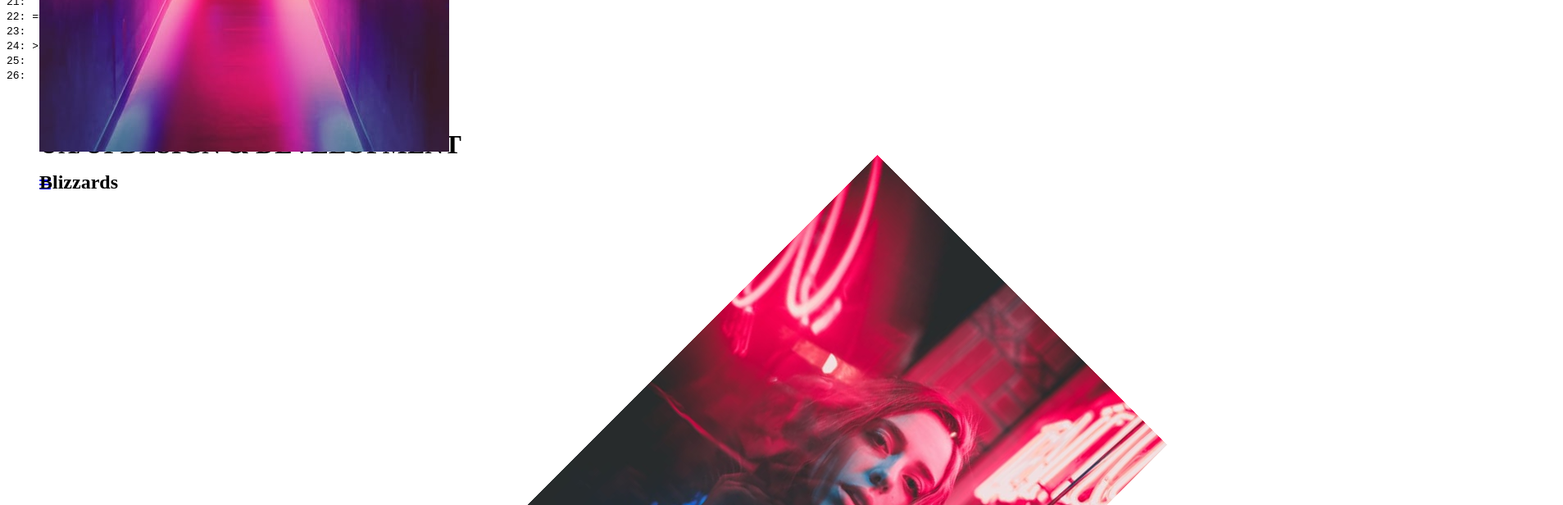
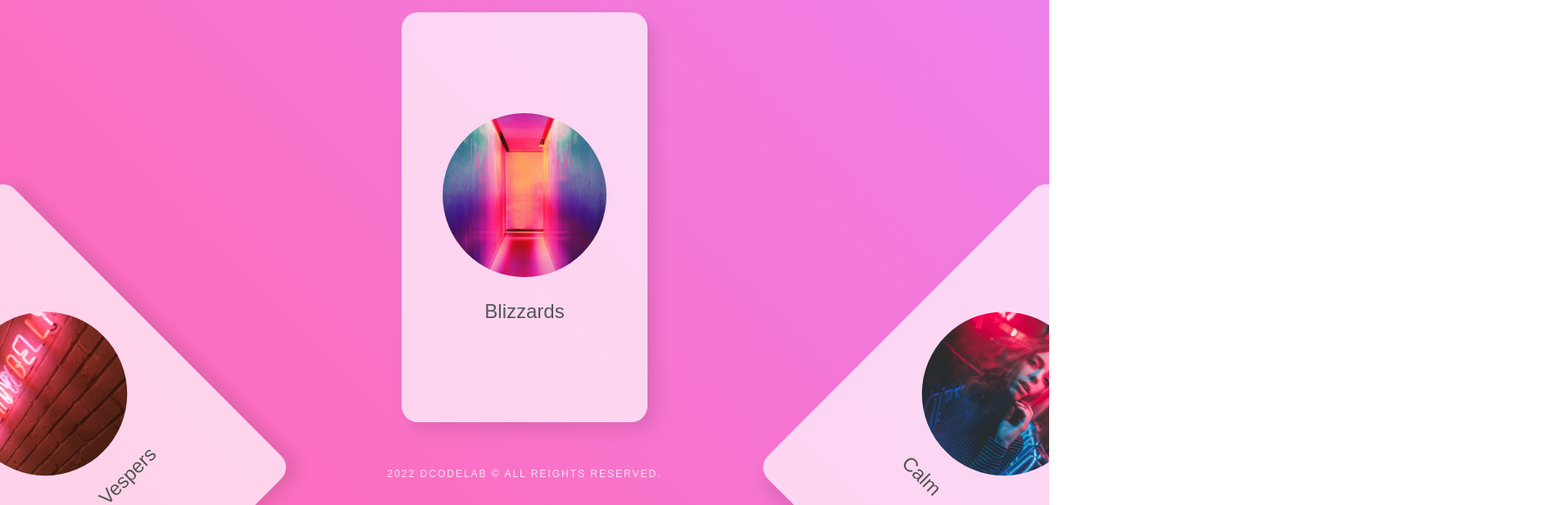
Before and after one commit to blueisis/react, a React (Create React App) app: page / in a window 1280 px wide. Shown: the part 160-776 px from the top of the page at 82% size, 1907 px wide, since content can reach past the window. Built offline with nearby package versions, Linux system fonts and the light colour scheme.

Commit message:
컴포넌트 Panal 수정

```diff
--- a/src/css/style.css
+++ b/src/css/style.css
@@ -1,57 +1,93 @@
-/*
-Error: Invalid CSS after "...gin-top: -225px": expected "{", was ";"
-        on line 21 of src/scss/style.scss
+* {
+  margin: 0px;
+  padding: 0px;
+  box-sizing: border-box; }
 
-16: 		position: absolute;
-17: 		top: 150%;
-18: 		left: 50%;
-19: 		margin-left: -150px;
-20: <<<<<<< HEAD
-21: 		margin-top: -225px;
-22: =======
-23: 		margin-top: -220px;
-24: >>>>>>> 16d08f0fb7372d8c09cd9fb99c8e695af731040e
-25:
-26: 		article {
+ul, ol {
+  list-style: none; }
 
-Backtrace:
-src/scss/style.scss:21
-C:/Ruby26-x64/lib/ruby/gems/2.6.0/gems/sass-3.7.4/lib/sass/scss/parser.rb:1308:in `expected'
-C:/Ruby26-x64/lib/ruby/gems/2.6.0/gems/sass-3.7.4/lib/sass/scss/parser.rb:1238:in `expected'
-C:/Ruby26-x64/lib/ruby/gems/2.6.0/gems/sass-3.7.4/lib/sass/scss/parser.rb:1233:in `tok!'
-C:/Ruby26-x64/lib/ruby/gems/2.6.0/gems/sass-3.7.4/lib/sass/scss/parser.rb:688:in `block'
-C:/Ruby26-x64/lib/ruby/gems/2.6.0/gems/sass-3.7.4/lib/sass/scss/parser.rb:758:in `declaration_or_ruleset'
-C:/Ruby26-x64/lib/ruby/gems/2.6.0/gems/sass-3.7.4/lib/sass/scss/parser.rb:708:in `block_child'
-C:/Ruby26-x64/lib/ruby/gems/2.6.0/gems/sass-3.7.4/lib/sass/scss/parser.rb:700:in `block_contents'
-C:/Ruby26-x64/lib/ruby/gems/2.6.0/gems/sass-3.7.4/lib/sass/scss/parser.rb:689:in `block'
-C:/Ruby26-x64/lib/ruby/gems/2.6.0/gems/sass-3.7.4/lib/sass/scss/parser.rb:758:in `declaration_or_ruleset'
-C:/Ruby26-x64/lib/ruby/gems/2.6.0/gems/sass-3.7.4/lib/sass/scss/parser.rb:708:in `block_child'
-C:/Ruby26-x64/lib/ruby/gems/2.6.0/gems/sass-3.7.4/lib/sass/scss/parser.rb:700:in `block_contents'
-C:/Ruby26-x64/lib/ruby/gems/2.6.0/gems/sass-3.7.4/lib/sass/scss/parser.rb:689:in `block'
-C:/Ruby26-x64/lib/ruby/gems/2.6.0/gems/sass-3.7.4/lib/sass/scss/parser.rb:681:in `ruleset'
-C:/Ruby26-x64/lib/ruby/gems/2.6.0/gems/sass-3.7.4/lib/sass/scss/parser.rb:707:in `block_child'
-C:/Ruby26-x64/lib/ruby/gems/2.6.0/gems/sass-3.7.4/lib/sass/scss/parser.rb:700:in `block_contents'
-C:/Ruby26-x64/lib/ruby/gems/2.6.0/gems/sass-3.7.4/lib/sass/scss/parser.rb:137:in `stylesheet'
-C:/Ruby26-x64/lib/ruby/gems/2.6.0/gems/sass-3.7.4/lib/sass/scss/parser.rb:41:in `parse'
-C:/Ruby26-x64/lib/ruby/gems/2.6.0/gems/sass-3.7.4/lib/sass/engine.rb:414:in `_to_tree'
-C:/Ruby26-x64/lib/ruby/gems/2.6.0/gems/sass-3.7.4/lib/sass/engine.rb:389:in `_render_with_sourcemap'
-C:/Ruby26-x64/lib/ruby/gems/2.6.0/gems/sass-3.7.4/lib/sass/engine.rb:307:in `render_with_sourcemap'
-C:/Ruby26-x64/lib/ruby/gems/2.6.0/gems/sass-3.7.4/lib/sass/plugin/compiler.rb:462:in `update_stylesheet'
-C:/Ruby26-x64/lib/ruby/gems/2.6.0/gems/sass-3.7.4/lib/sass/plugin/compiler.rb:215:in `block in update_stylesheets'
-C:/Ruby26-x64/lib/ruby/gems/2.6.0/gems/sass-3.7.4/lib/sass/plugin/compiler.rb:209:in `each'
-C:/Ruby26-x64/lib/ruby/gems/2.6.0/gems/sass-3.7.4/lib/sass/plugin/compiler.rb:209:in `update_stylesheets'
-C:/Ruby26-x64/lib/ruby/gems/2.6.0/gems/sass-3.7.4/lib/sass/plugin/compiler.rb:443:in `on_file_changed'
-C:/Ruby26-x64/lib/ruby/gems/2.6.0/gems/sass-3.7.4/lib/sass/plugin/compiler.rb:320:in `block in watch'
-C:/Ruby26-x64/lib/ruby/gems/2.6.0/gems/sass-listen-4.0.0/lib/sass-listen/event/config.rb:23:in `call'
-C:/Ruby26-x64/lib/ruby/gems/2.6.0/gems/sass-listen-4.0.0/lib/sass-listen/event/processor.rb:115:in `_process_changes'
-C:/Ruby26-x64/lib/ruby/gems/2.6.0/gems/sass-listen-4.0.0/lib/sass-listen/event/processor.rb:19:in `block in loop_for'
-C:/Ruby26-x64/lib/ruby/gems/2.6.0/gems/sass-listen-4.0.0/lib/sass-listen/event/processor.rb:15:in `loop'
-C:/Ruby26-x64/lib/ruby/gems/2.6.0/gems/sass-listen-4.0.0/lib/sass-listen/event/processor.rb:15:in `loop_for'
-C:/Ruby26-x64/lib/ruby/gems/2.6.0/gems/sass-listen-4.0.0/lib/sass-listen/event/loop.rb:84:in `_wait_for_changes'
-C:/Ruby26-x64/lib/ruby/gems/2.6.0/gems/sass-listen-4.0.0/lib/sass-listen/event/loop.rb:42:in `block in setup'
-C:/Ruby26-x64/lib/ruby/gems/2.6.0/gems/sass-listen-4.0.0/lib/sass-listen/internals/thread_pool.rb:6:in `block in add'
-*/
-body:before {
-  white-space: pre;
-  font-family: monospace;
-  content: "Error: Invalid CSS after \"...gin-top: -225px\": expected \"{\", was \";\"\A         on line 21 of src/scss/style.scss\A \A 16: 		position: absolute;\A 17: 		top: 150%;\A 18: 		left: 50%;\A 19: 		margin-left: -150px;\A 20: <<<<<<< HEAD\A 21: 		margin-top: -225px;\A 22: =======\A 23: 		margin-top: -220px;\A 24: >>>>>>> 16d08f0fb7372d8c09cd9fb99c8e695af731040e\A 25: \A 26: 		article {"; }
+a {
+  text-decoration: none; }
+
+figure {
+  width: 100%;
+  height: 100vh;
+  background: linear-gradient(45deg, hotpink, violet);
+  position: relative;
+  overflow: hidden; }
+  figure h1 {
+    position: absolute;
+    top: 7vh;
+    left: 4vw;
+    font-size: 0; }
+    figure h1 strong {
+      font-size: 36px;
+      font-family: "arial";
+      color: #fff;
+      line-height: 1.4;
+      letter-spacing: 1px; }
+    figure h1 span {
+      font-size: 12px;
+      font-family: "arial";
+      color: #fff;
+      opacity: 0.8;
+      line-height: 1;
+      letter-spacing: 1px; }
+  figure .menu {
+    position: absolute;
+    top: 8vh;
+    right: 4vw;
+    font-size: 24px;
+    color: #fff; }
+  figure section {
+    width: 300px;
+    height: 500px;
+    position: absolute;
+    top: 150%;
+    left: 50%;
+    margin-left: -150px;
+    margin-top: -225px; }
+    figure section article {
+      width: 100%;
+      height: 100%;
+      position: absolute;
+      top: 0px;
+      left: 0px; }
+      figure section article .inner {
+        width: 100%;
+        height: 100%;
+        background: rgba(255, 255, 255, 0.7);
+        position: absolute;
+        top: 0px;
+        left: 0px;
+        border-radius: 20px;
+        box-shadow: 10px 10px 20px rgba(0, 0, 0, 0.1);
+        display: flex;
+        justify-content: center;
+        flex-wrap: wrap;
+        align-content: center;
+        padding: 40px; }
+        figure section article .inner .pic {
+          width: 200px;
+          height: 200px;
+          overflow: hidden;
+          border-radius: 50%;
+          margin-bottom: 30px; }
+          figure section article .inner .pic img {
+            width: 100%;
+            height: 100%;
+            object-fit: cover; }
+        figure section article .inner h2 {
+          font: 24px/1 "arial";
+          color: #555; }
+  figure > p {
+    position: absolute;
+    bottom: 7vh;
+    left: 50%;
+    transform: translateX(-50%);
+    font: 12px/1 "arial";
+    color: #fff;
+    letter-spacing: 2px;
+    opacity: 0.8; }
+
+/*# sourceMappingURL=style.css.map */
--- a/src/scss/style.scss
+++ b/src/scss/style.scss
@@ -17,11 +17,7 @@ figure {
 		top: 150%;
 		left: 50%;
 		margin-left: -150px;
-<<<<<<< HEAD
 		margin-top: -225px;
-=======
-		margin-top: -220px;
->>>>>>> 16d08f0fb7372d8c09cd9fb99c8e695af731040e
 
 		article {
 			width: 100%;
```
Also changed, not shown: 1 other file (tests, documents, lock files or other folders).
